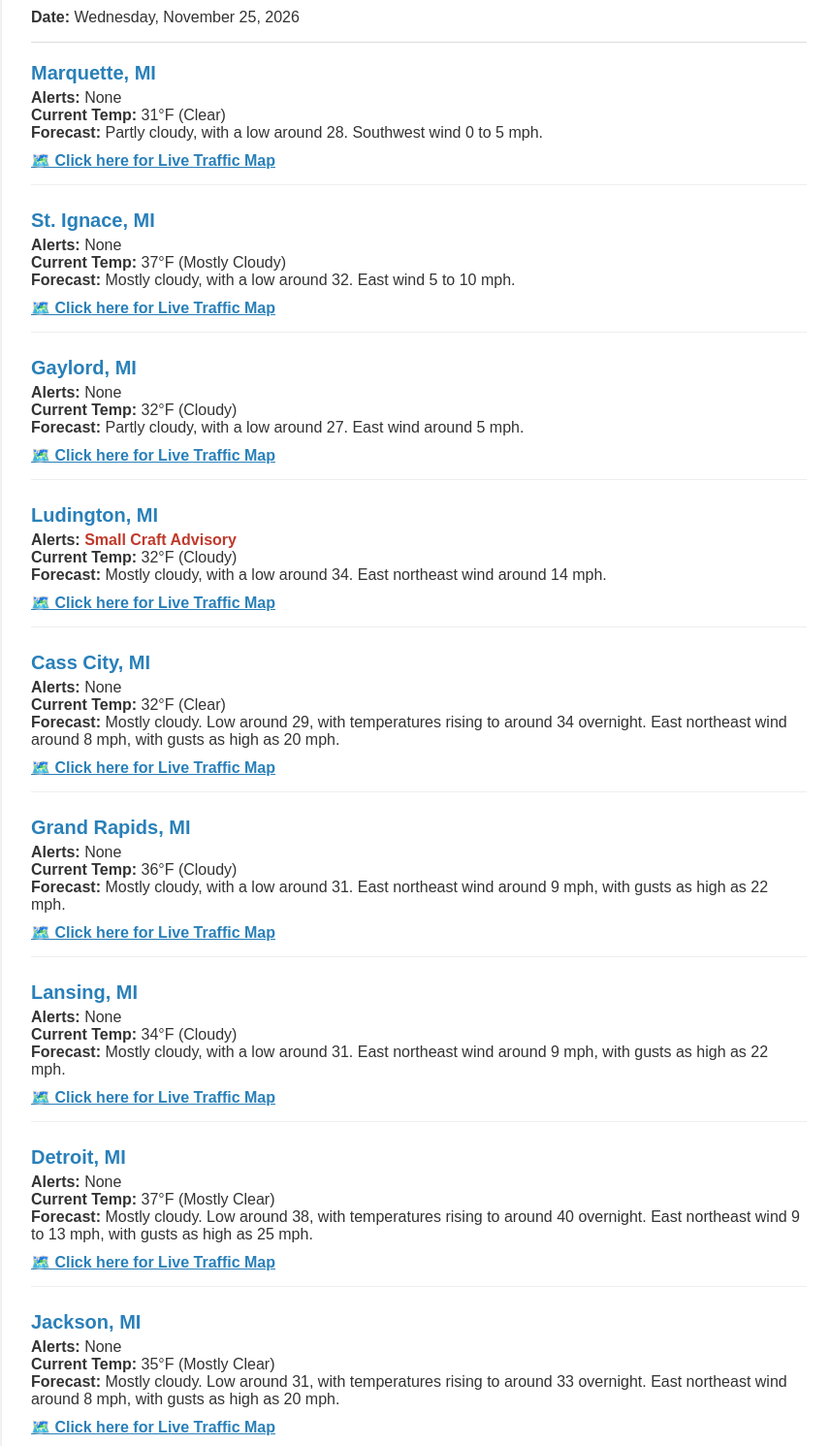
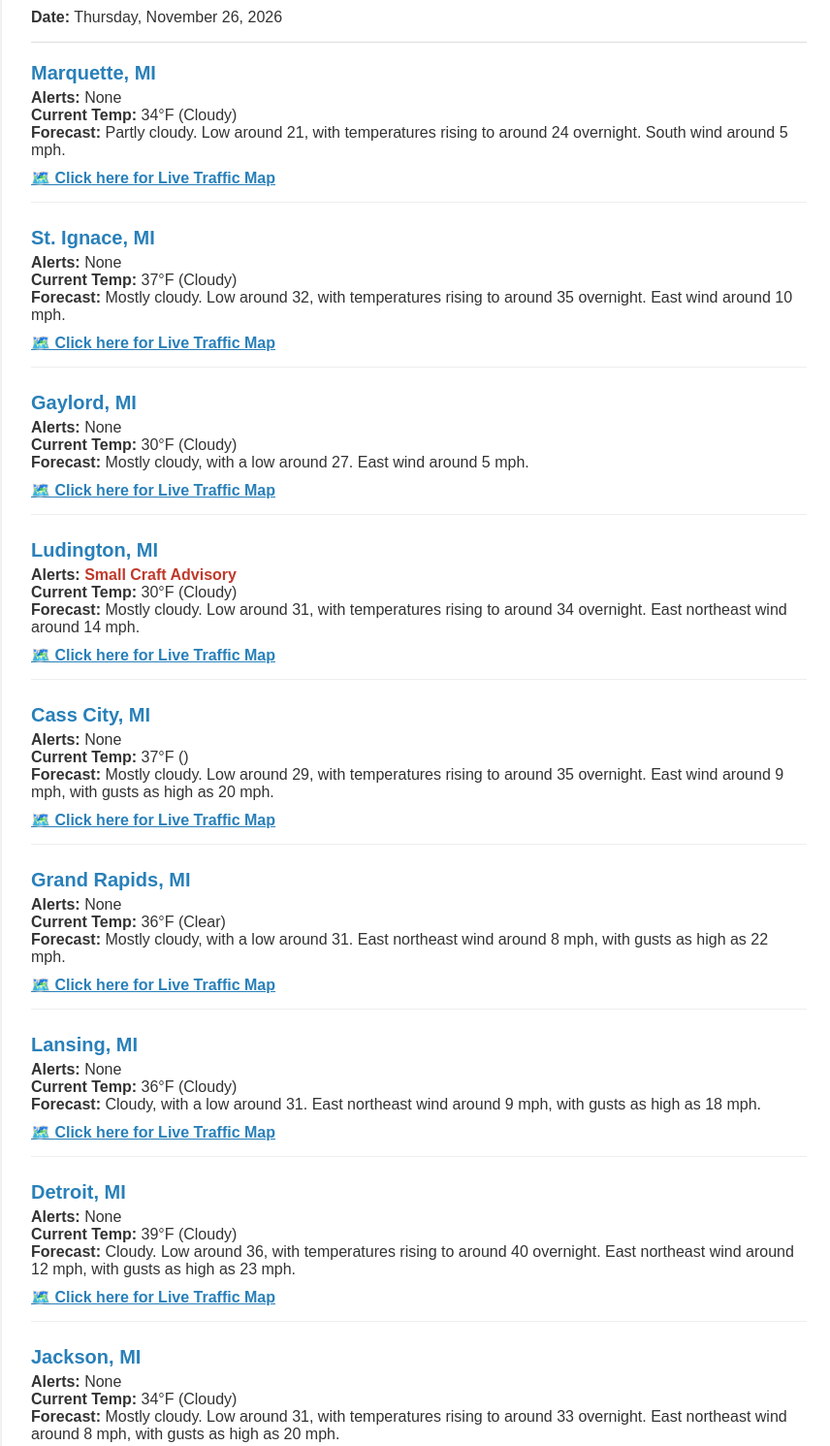
Before and after one commit to bishop998newaccount/Weather, a plain HTML site: page Weather_Report.html in a window 1280 px wide. Shown: the part 160-1651 px from the top of the page at 97% size, without its empty margins (208-1064 px from the left). Drawn offline with Linux system fonts and the light colour scheme.

Commit message:
Auto-update weather report and index [skip ci]

```diff
--- a/Weather_Report.html
+++ b/Weather_Report.html
@@ -2,7 +2,7 @@
 <html>
 <head>
     <meta charset="utf-8">
-    <title>Weather & Road Report - Wednesday, November 25, 2026</title>
+    <title>Weather & Road Report - Thursday, November 26, 2026</title>
     <style>
         body { font-family: Arial, sans-serif; margin: 30px; background-color: #f9f9f9; color: #333; }
         .container { max-width: 800px; margin: auto; background: #fff; padding: 30px; border-radius: 8px; box-shadow: 0 2px 5px rgba(0,0,0,0.1); }
@@ -20,77 +20,77 @@
 <div class="container">
     <div class="nav-back"><a href="index.html">← Back to Index</a></div>
     <h1>Weather & Road Report</h1>
-    <p><strong>Date:</strong> Wednesday, November 25, 2026</p>
+    <p><strong>Date:</strong> Thursday, November 26, 2026</p>
     <hr style="border: 0; border-top: 1px solid #ddd; margin-bottom: 20px;">
 
     <div class="city-block">
         <div class="city-name">Marquette, MI</div>
         <div><strong>Alerts:</strong> <span >None</span></div>
-        <div><strong>Current Temp:</strong> 31°F (Clear)</div>
-        <div><strong>Forecast:</strong> Partly cloudy, with a low around 28. Southwest wind 0 to 5 mph.</div>
+        <div><strong>Current Temp:</strong> 34°F (Cloudy)</div>
+        <div><strong>Forecast:</strong> Partly cloudy. Low around 21, with temperatures rising to around 24 overnight. South wind around 5 mph.</div>
         <div style="margin-top: 10px;"><a href="https://www.google.com/maps/@46.54,-87.4,11z/data=!5m1!1e1" target="_blank" style="color: #2980b9; font-weight: bold; text-decoration: underline;">🗺️ Click here for Live Traffic Map</a></div>
     </div>
 
     <div class="city-block">
         <div class="city-name">St. Ignace, MI</div>
         <div><strong>Alerts:</strong> <span >None</span></div>
-        <div><strong>Current Temp:</strong> 37°F (Mostly Cloudy)</div>
-        <div><strong>Forecast:</strong> Mostly cloudy, with a low around 32. East wind 5 to 10 mph.</div>
+        <div><strong>Current Temp:</strong> 37°F (Cloudy)</div>
+        <div><strong>Forecast:</strong> Mostly cloudy. Low around 32, with temperatures rising to around 35 overnight. East wind around 10 mph.</div>
         <div style="margin-top: 10px;"><a href="https://www.google.com/maps/@45.86,-84.74,11z/data=!5m1!1e1" target="_blank" style="color: #2980b9; font-weight: bold; text-decoration: underline;">🗺️ Click here for Live Traffic Map</a></div>
     </div>
 
     <div class="city-block">
         <div class="city-name">Gaylord, MI</div>
         <div><strong>Alerts:</strong> <span >None</span></div>
-        <div><strong>Current Temp:</strong> 32°F (Cloudy)</div>
-        <div><strong>Forecast:</strong> Partly cloudy, with a low around 27. East wind around 5 mph.</div>
+        <div><strong>Current Temp:</strong> 30°F (Cloudy)</div>
+        <div><strong>Forecast:</strong> Mostly cloudy, with a low around 27. East wind around 5 mph.</div>
         <div style="margin-top: 10px;"><a href="https://www.google.com/maps/@45.03,-84.68,11z/data=!5m1!1e1" target="_blank" style="color: #2980b9; font-weight: bold; text-decoration: underline;">🗺️ Click here for Live Traffic Map</a></div>
     </div>
 
     <div class="city-block">
         <div class="city-name">Ludington, MI</div>
         <div><strong>Alerts:</strong> <span style="color: #c0392b; font-weight: bold;">Small Craft Advisory</span></div>
-        <div><strong>Current Temp:</strong> 32°F (Cloudy)</div>
-        <div><strong>Forecast:</strong> Mostly cloudy, with a low around 34. East northeast wind around 14 mph.</div>
+        <div><strong>Current Temp:</strong> 30°F (Cloudy)</div>
+        <div><strong>Forecast:</strong> Mostly cloudy. Low around 31, with temperatures rising to around 34 overnight. East northeast wind around 14 mph.</div>
         <div style="margin-top: 10px;"><a href="https://www.google.com/maps/@43.98,-86.47,11z/data=!5m1!1e1" target="_blank" style="color: #2980b9; font-weight: bold; text-decoration: underline;">🗺️ Click here for Live Traffic Map</a></div>
     </div>
 
     <div class="city-block">
         <div class="city-name">Cass City, MI</div>
         <div><strong>Alerts:</strong> <span >None</span></div>
-        <div><strong>Current Temp:</strong> 32°F (Clear)</div>
-        <div><strong>Forecast:</strong> Mostly cloudy. Low around 29, with temperatures rising to around 34 overnight. East northeast wind around 8 mph, with gusts as high as 20 mph.</div>
+        <div><strong>Current Temp:</strong> 37°F ()</div>
+        <div><strong>Forecast:</strong> Mostly cloudy. Low around 29, with temperatures rising to around 35 overnight. East wind around 9 mph, with gusts as high as 20 mph.</div>
         <div style="margin-top: 10px;"><a href="https://www.google.com/maps/@43.6,-83.17,11z/data=!5m1!1e1" target="_blank" style="color: #2980b9; font-weight: bold; text-decoration: underline;">🗺️ Click here for Live Traffic Map</a></div>
     </div>
 
     <div class="city-block">
         <div class="city-name">Grand Rapids, MI</div>
         <div><strong>Alerts:</strong> <span >None</span></div>
-        <div><strong>Current Temp:</strong> 36°F (Cloudy)</div>
-        <div><strong>Forecast:</strong> Mostly cloudy, with a low around 31. East northeast wind around 9 mph, with gusts as high as 22 mph.</div>
+        <div><strong>Current Temp:</strong> 36°F (Clear)</div>
+        <div><strong>Forecast:</strong> Mostly cloudy, with a low around 31. East northeast wind around 8 mph, with gusts as high as 22 mph.</div>
         <div style="margin-top: 10px;"><a href="https://www.google.com/maps/@42.96,-85.67,11z/data=!5m1!1e1" target="_blank" style="color: #2980b9; font-weight: bold; text-decoration: underline;">🗺️ Click here for Live Traffic Map</a></div>
     </div>
 
     <div class="city-block">
         <div class="city-name">Lansing, MI</div>
         <div><strong>Alerts:</strong> <span >None</span></div>
-        <div><strong>Current Temp:</strong> 34°F (Cloudy)</div>
-        <div><strong>Forecast:</strong> Mostly cloudy, with a low around 31. East northeast wind around 9 mph, with gusts as high as 22 mph.</div>
+        <div><strong>Current Temp:</strong> 36°F (Cloudy)</div>
+        <div><strong>Forecast:</strong> Cloudy, with a low around 31. East northeast wind around 9 mph, with gusts as high as 18 mph.</div>
         <div style="margin-top: 10px;"><a href="https://www.google.com/maps/@42.73,-84.55,11z/data=!5m1!1e1" target="_blank" style="color: #2980b9; font-weight: bold; text-decoration: underline;">🗺️ Click here for Live Traffic Map</a></div>
     </div>
 
     <div class="city-block">
         <div class="city-name">Detroit, MI</div>
         <div><strong>Alerts:</strong> <span >None</span></div>
-        <div><strong>Current Temp:</strong> 37°F (Mostly Clear)</div>
-        <div><strong>Forecast:</strong> Mostly cloudy. Low around 38, with temperatures rising to around 40 overnight. East northeast wind 9 to 13 mph, with gusts as high as 25 mph.</div>
+        <div><strong>Current Temp:</strong> 39°F (Cloudy)</div>
+        <div><strong>Forecast:</strong> Cloudy. Low around 36, with temperatures rising to around 40 overnight. East northeast wind around 12 mph, with gusts as high as 23 mph.</div>
         <div style="margin-top: 10px;"><a href="https://www.google.com/maps/@42.33,-83.05,11z/data=!5m1!1e1" target="_blank" style="color: #2980b9; font-weight: bold; text-decoration: underline;">🗺️ Click here for Live Traffic Map</a></div>
     </div>
 
     <div class="city-block">
         <div class="city-name">Jackson, MI</div>
         <div><strong>Alerts:</strong> <span >None</span></div>
-        <div><strong>Current Temp:</strong> 35°F (Mostly Clear)</div>
+        <div><strong>Current Temp:</strong> 34°F (Cloudy)</div>
         <div><strong>Forecast:</strong> Mostly cloudy. Low around 31, with temperatures rising to around 33 overnight. East northeast wind around 8 mph, with gusts as high as 20 mph.</div>
         <div style="margin-top: 10px;"><a href="https://www.google.com/maps/@42.24,-84.41,11z/data=!5m1!1e1" target="_blank" style="color: #2980b9; font-weight: bold; text-decoration: underline;">🗺️ Click here for Live Traffic Map</a></div>
     </div>
@@ -98,32 +98,32 @@
     <div class="city-block">
         <div class="city-name">Benton Harbor, MI</div>
         <div><strong>Alerts:</strong> <span >None</span></div>
-        <div><strong>Current Temp:</strong> 35°F (Clear)</div>
-        <div><strong>Forecast:</strong> Mostly cloudy, with a low around 29. Northeast wind around 10 mph.</div>
+        <div><strong>Current Temp:</strong> 34°F (Clear)</div>
+        <div><strong>Forecast:</strong> Cloudy, with a low around 29. Northeast wind around 10 mph, with gusts as high as 25 mph.</div>
         <div style="margin-top: 10px;"><a href="https://www.google.com/maps/@42.12,-86.45,11z/data=!5m1!1e1" target="_blank" style="color: #2980b9; font-weight: bold; text-decoration: underline;">🗺️ Click here for Live Traffic Map</a></div>
     </div>
 
     <div class="city-block">
         <div class="city-name">Cedar Rapids, IA</div>
         <div><strong>Alerts:</strong> <span >None</span></div>
-        <div><strong>Current Temp:</strong> 37°F (Cloudy)</div>
-        <div><strong>Forecast:</strong> A slight chance of snow before 3am. Mostly cloudy, with a low around 31. Northeast wind around 10 mph, with gusts as high as 20 mph. Chance of precipitation is 20%.</div>
+        <div><strong>Current Temp:</strong> 36°F (Mostly Cloudy)</div>
+        <div><strong>Forecast:</strong> A slight chance of snow showers before 2am. Mostly cloudy, with a low around 34. North wind around 5 mph. Chance of precipitation is 20%.</div>
         <div style="margin-top: 10px;"><a href="https://www.google.com/maps/@41.98,-91.67,11z/data=!5m1!1e1" target="_blank" style="color: #2980b9; font-weight: bold; text-decoration: underline;">🗺️ Click here for Live Traffic Map</a></div>
     </div>
 
     <div class="city-block">
         <div class="city-name">Des Moines, IA</div>
         <div><strong>Alerts:</strong> <span >None</span></div>
-        <div><strong>Current Temp:</strong> 36°F (Cloudy)</div>
-        <div><strong>Forecast:</strong> Mostly cloudy, with a low around 29. North northeast wind around 6 mph.</div>
+        <div><strong>Current Temp:</strong> 32°F (Light Snow)</div>
+        <div><strong>Forecast:</strong> Mostly cloudy, with a low around 31. North wind around 8 mph.</div>
         <div style="margin-top: 10px;"><a href="https://www.google.com/maps/@41.59,-93.6,11z/data=!5m1!1e1" target="_blank" style="color: #2980b9; font-weight: bold; text-decoration: underline;">🗺️ Click here for Live Traffic Map</a></div>
     </div>
 
     <div class="city-block">
         <div class="city-name">Neola, IA</div>
         <div><strong>Alerts:</strong> <span >None</span></div>
-        <div><strong>Current Temp:</strong> 30°F (Clear)</div>
-        <div><strong>Forecast:</strong> Mostly clear, with a low around 21. North northeast wind around 6 mph.</div>
+        <div><strong>Current Temp:</strong> 25°F (Cloudy)</div>
+        <div><strong>Forecast:</strong> Partly cloudy, with a low around 21. North wind around 5 mph.</div>
         <div style="margin-top: 10px;"><a href="https://www.google.com/maps/@41.45,-95.61,11z/data=!5m1!1e1" target="_blank" style="color: #2980b9; font-weight: bold; text-decoration: underline;">🗺️ Click here for Live Traffic Map</a></div>
     </div>
 
```
Also changed, not shown: index.html (+1 -1 lines).
